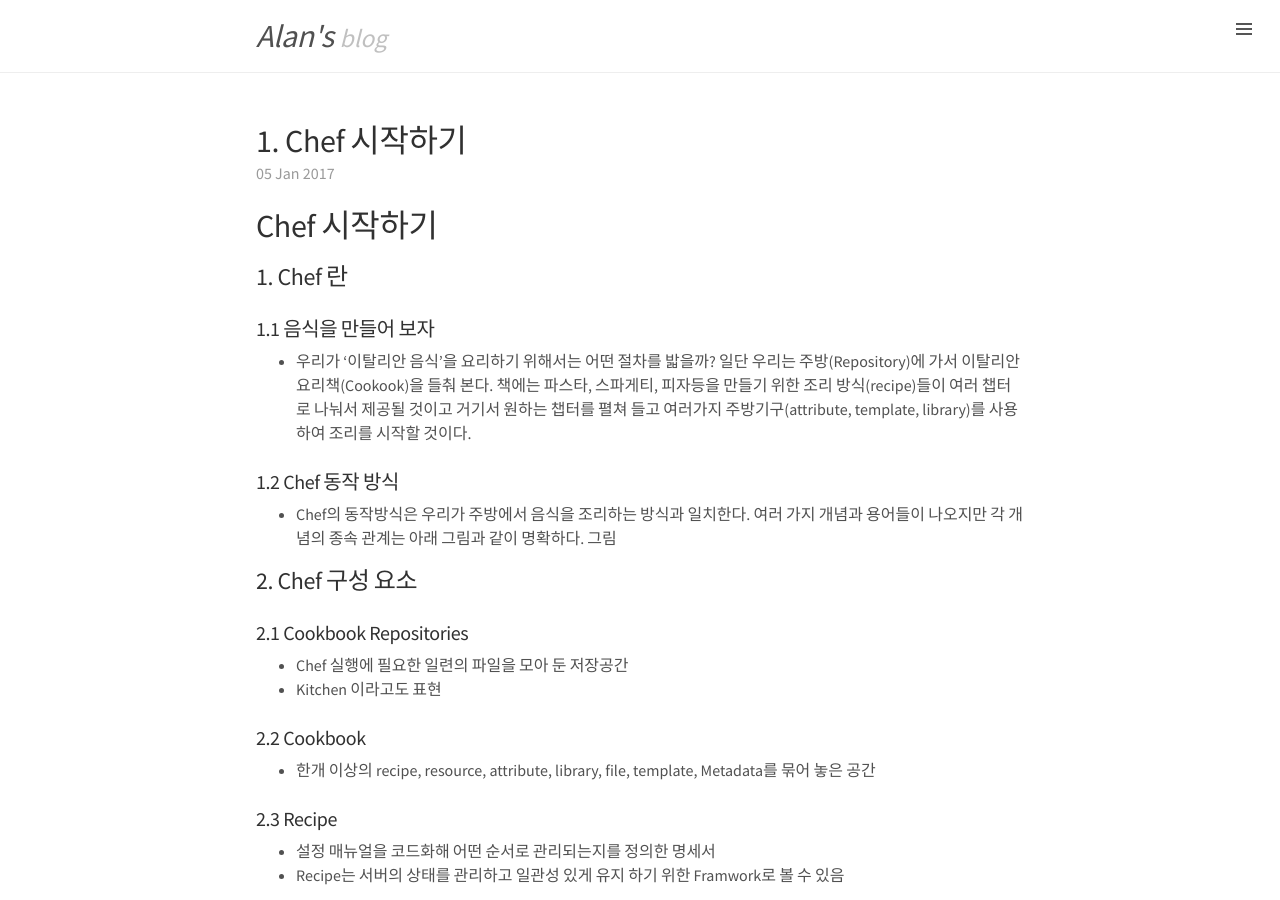
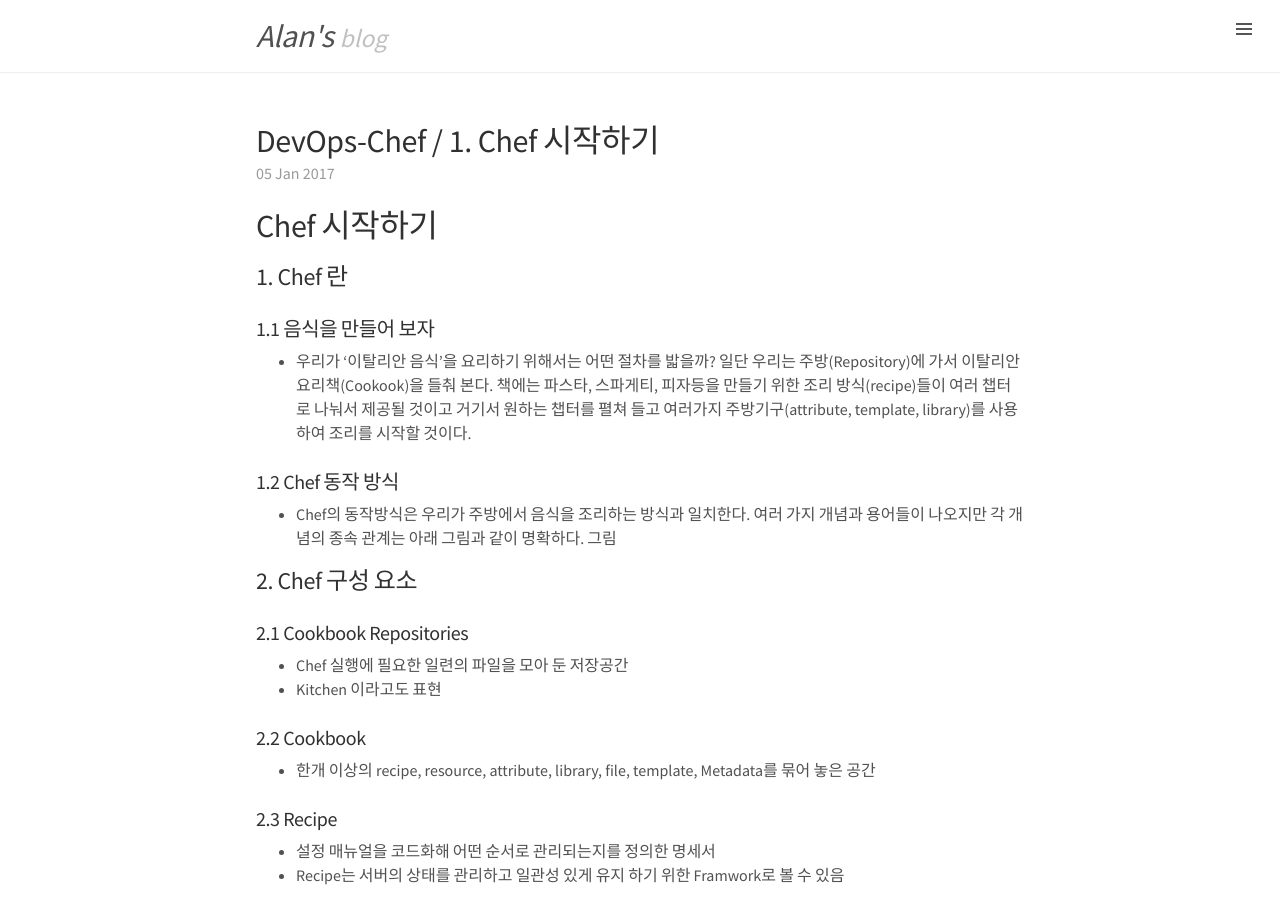
Before and after one commit to AlanSSKim/alansskim.github.io, a Jekyll site: the page built from _posts/DevOps/Chef/2017-01-05-chef01.md, in a window 1280 px wide and 900 px high. Built offline with Jekyll 4.4.1, drawn with Linux system fonts in a browser that asks for light colours; Markdown is read by kramdown in place of the engine named in the settings; comment, search, counter and statistics services are not loaded.

Commit message:
Update 2017-01-05-chef01.md

```diff
--- a/_posts/DevOps/Chef/2017-01-05-chef01.md
+++ b/_posts/DevOps/Chef/2017-01-05-chef01.md
@@ -1,6 +1,6 @@
 ---
 layout: post
-title: <DevOps-Chef> 1. Chef 시작하기
+title: DevOps-Chef / 1. Chef 시작하기
 category: Chef
 tags: [DevOps, Chef]
 comments: true
```
